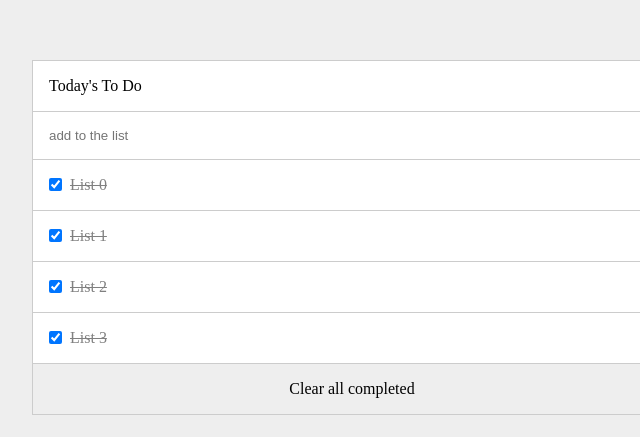
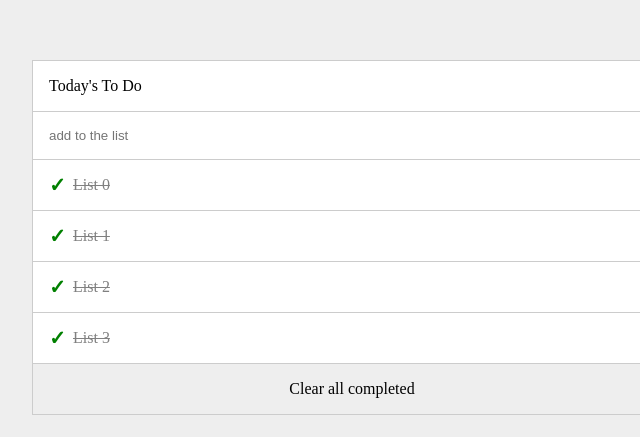
Before and after one commit to waelelsafty07/Todo-List, a website built with webpack: page src/index.html in a window 1280 px wide. Shown: the part 163-600 px from the top of the page, 288-928 px from the left. Built offline with nearby package versions, Linux system fonts and the light colour scheme.

Commit message:
add style to checkbox and fix child to do list child

```diff
--- a/src/js/createElement.js
+++ b/src/js/createElement.js
@@ -2,7 +2,6 @@ const createElement = (tag, task = undefined) => {
   const elements = document.createElement(tag);
   if (tag === 'li') {
     elements.className = 'to-do-list-item';
-    if (task.completed) elements.classList.add('completed');
     return elements;
   }
   if (tag === 'input') {
@@ -13,6 +12,7 @@ const createElement = (tag, task = undefined) => {
   }
   if (tag === 'span') {
     elements.innerHTML = task.description;
+    if (task.completed) elements.classList.add('completed');
     return elements;
   }
   return elements;
--- a/src/js/eventComplete.js
+++ b/src/js/eventComplete.js
@@ -2,7 +2,7 @@ const eventComplete = () => {
   const listItems = document.querySelectorAll('.to-do-list-item');
   listItems.forEach((item) => {
     item.addEventListener('change', () => {
-      item.classList.toggle('completed');
+      item.querySelector('span').classList.toggle('completed');
     });
   });
 };
--- a/src/style.css
+++ b/src/style.css
@@ -78,3 +78,34 @@ body {
   text-decoration: line-through;
   color: gray;
 }
+
+input[type='checkbox'] {
+  width: 16px;
+  height: 16px;
+}
+
+input[type='checkbox']:checked {
+  -webkit-appearance: none;
+  -moz-appearance: none;
+  appearance: none;
+  background-color: transparent;
+  border: none;
+  width: 16px;
+  height: 16px;
+  outline: none;
+  margin: 0;
+  padding: 0;
+  color: green;
+}
+
+input[type='checkbox']:checked::before {
+  content: '\2713';
+  display: block;
+  width: 16px;
+  height: 16px;
+  text-align: center;
+  line-height: 16px;
+  color: green;
+  font-size: 20px;
+  font-weight: bold;
+}
```
